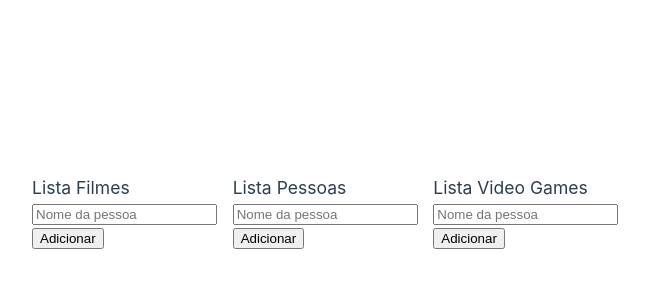
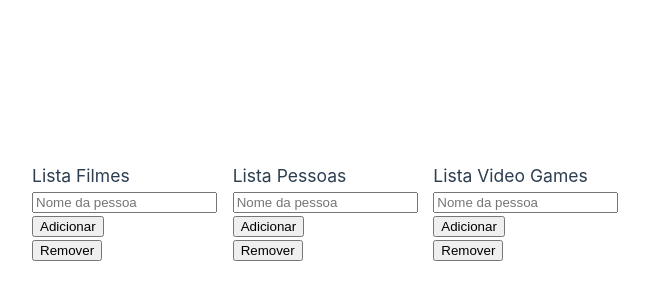
Before and after one commit to isabellacpmelo/VueJs-courses, a Vue app in the folder Desenvolvimento Web Avançado com Vue e Vuex/08 - Mixins/mixins/: page / in a window 1280 px wide. Shown: the part 188-488 px from the top of the page, without its empty margins (0-649 px from the left). Built offline with nearby package versions, Linux system fonts and the light colour scheme.

Commit message:
feat: Section 11 - Multiple mixins

```diff
--- a/Desenvolvimento Web Avançado com Vue e Vuex/08 - Mixins/mixins/src/components/ListaFilmes.vue
+++ b/Desenvolvimento Web Avançado com Vue e Vuex/08 - Mixins/mixins/src/components/ListaFilmes.vue
@@ -1,9 +1,10 @@
 <script>
 import listaMixin from '@/mixins/listaMixin'
+import removerItemListaMixin from '@/mixins/removerItemListaMixin'
 
 export default {
     name: 'ListaFilmes',
-    mixins: [listaMixin]
+    mixins: [listaMixin, removerItemListaMixin]
 }
 </script>
 
@@ -24,5 +25,8 @@ export default {
                 {{ item }}
             </li>
         </ul>
+        <button type="button" @click="removerItem">
+            Remover
+        </button>
     </div>
 </template>
--- a/Desenvolvimento Web Avançado com Vue e Vuex/08 - Mixins/mixins/src/components/ListaPessoas.vue
+++ b/Desenvolvimento Web Avançado com Vue e Vuex/08 - Mixins/mixins/src/components/ListaPessoas.vue
@@ -1,9 +1,10 @@
 <script>
 import listaMixin from '@/mixins/listaMixin'
+import removerItemListaMixin from '@/mixins/removerItemListaMixin'
 
 export default {
     name: 'ListaPessoas',
-    mixins: [listaMixin]
+    mixins: [listaMixin, removerItemListaMixin]
 }
 </script>
 
@@ -24,5 +25,8 @@ export default {
                 {{ item }}
             </li>
         </ul>
+        <button type="button" @click="removerItem">
+            Remover
+        </button>
     </div>
 </template>
--- a/Desenvolvimento Web Avançado com Vue e Vuex/08 - Mixins/mixins/src/components/ListaVideoGames.vue
+++ b/Desenvolvimento Web Avançado com Vue e Vuex/08 - Mixins/mixins/src/components/ListaVideoGames.vue
@@ -1,9 +1,10 @@
 <script>
 import listaMixin from '@/mixins/listaMixin'
+import removerItemListaMixin from '@/mixins/removerItemListaMixin'
 
 export default {
     name: 'ListaVideoGames',
-    mixins: [listaMixin]
+    mixins: [listaMixin, removerItemListaMixin]
 }
 </script>
 
@@ -24,5 +25,8 @@ export default {
                 {{ item }}
             </li>
         </ul>
+        <button type="button" @click="removerItem">
+            Remover
+        </button>
     </div>
 </template>
--- /dev/null
+++ b/Desenvolvimento Web Avançado com Vue e Vuex/08 - Mixins/mixins/src/mixins/removerItemListaMixin.js
@@ -0,0 +1,7 @@
+export default {
+    methods: {
+       removerItem() {
+        this.items.pop()
+       }
+    }
+}
```
